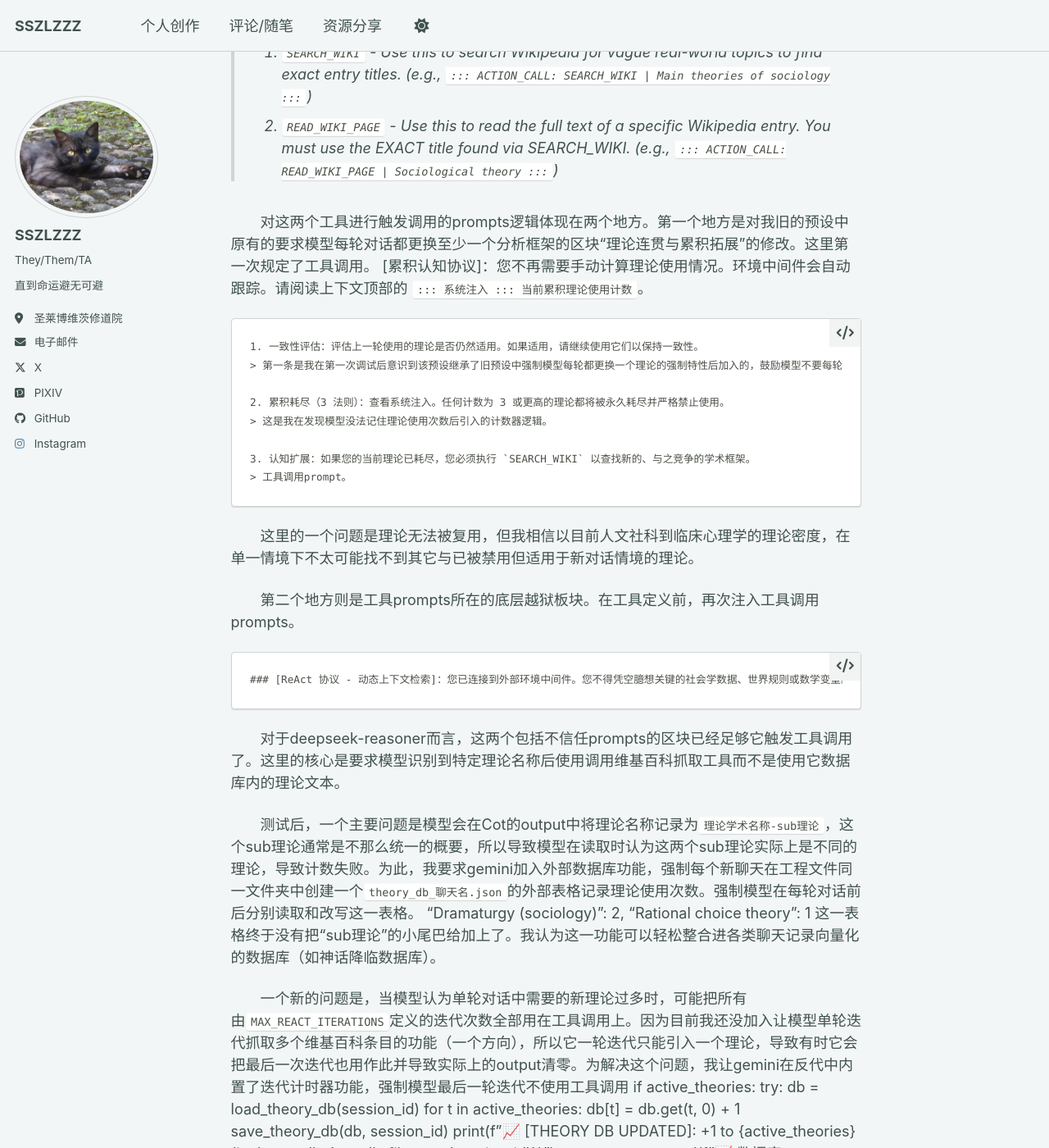
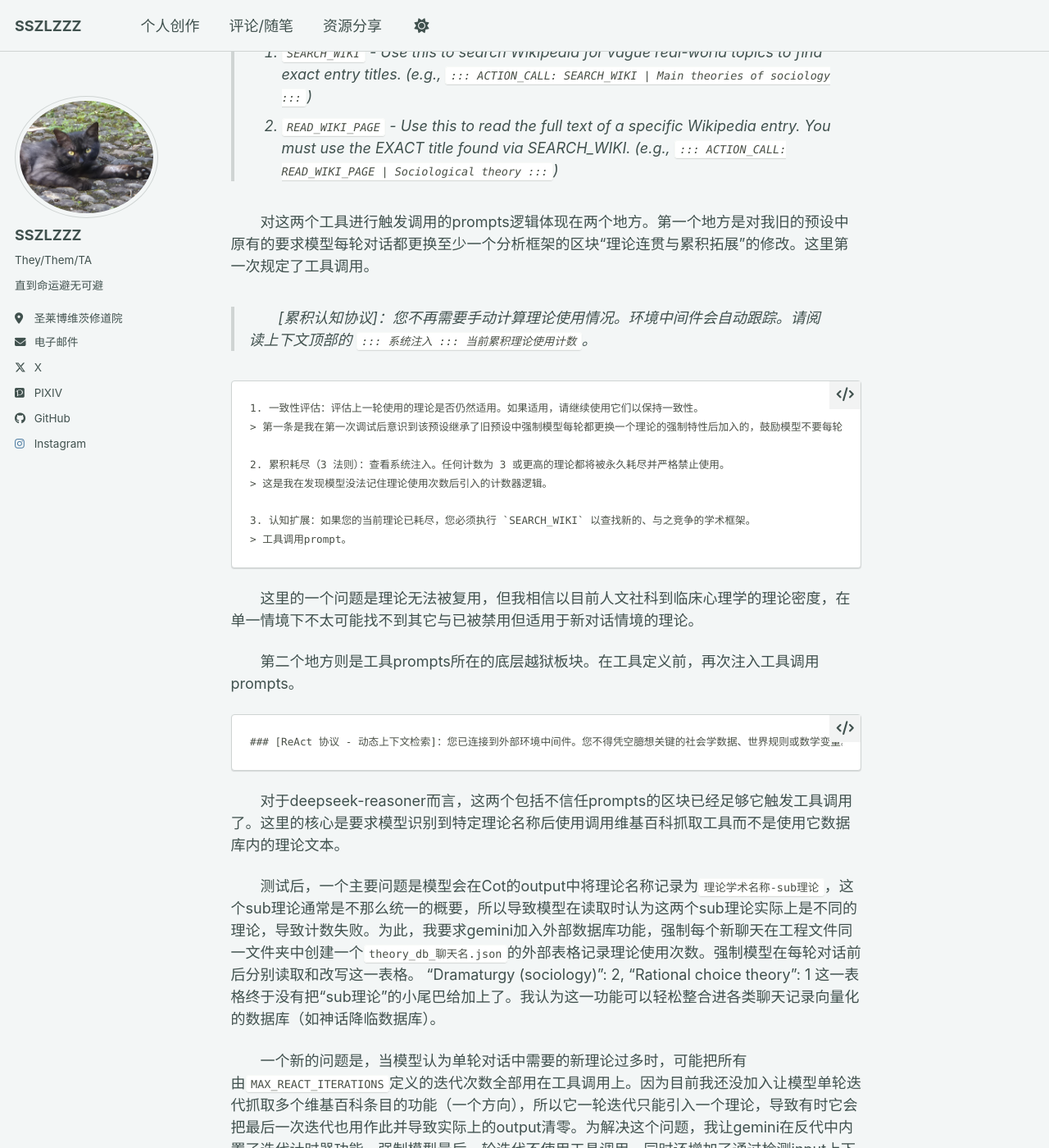
Before and after one commit to bebsgddgdghddh/sszlzzz, a Jekyll site: the page built from _publications/20260322PU1.md, in a window 1280 px wide and 1400 px high, scrolled down 1547 px. Shown: the whole window at 82% size. Built offline with Jekyll 4.4.1, drawn with Linux system fonts in a browser that asks for light colours; a script bundle is joined from its source files by our own code; library files that are not in the unit come from our copies; comment, search, counter and statistics services are not loaded; some of the changed text lies outside the part shown.

Commit message:
Update 20260322PU1.md

```diff
--- a/_publications/20260322PU1.md
+++ b/_publications/20260322PU1.md
@@ -6,7 +6,7 @@
 excerpt: 'Gemini3.1pro编写的酒馆反向代理，在推理理论分析框架上实现ReAct Prompting的第一部分（输入门控迭代）（第二部分由于技术限制无法实现），可以自动根据剧情推进和用户输入更新九个维度（从微观的临床心理学到人际网络再到宏观的历史政治学）的分析理论框架。更新实现双重触发机制: 推理模型选择和计数器强制,两种机制在Cot中为线性流程，第一种优于第二种。更新通过让模型阅读维基百科相关摘要实现。分析框架的更新保证剧情及其描写不会长时间在相同理论指导下进行。'
 date: 26-03-22
 venue: 'sszlzzz的酒馆'
-slidesurl: 'https://drive.google.com/file/d/1W_oNE5PpyTn5xxsrP4xAIW5VyS0jiyhJ/view?usp=sharing' #GOOGLE DRIVE
+slidesurl: 'https://drive.google.com/file/d/1JtU6bwLnZMbOiIY6uLOfAPclnw4C5Ttg/view?usp=sharing' #GOOGLE DRIVE
 paperurl: '' #MEGA
 bibtexurl: '' #ONEDRIVE
 
@@ -36,7 +36,7 @@
 >2. `READ_WIKI_PAGE` - Use this to read the full text of a specific Wikipedia entry. You must use the EXACT title found via SEARCH_WIKI. (e.g., `::: ACTION_CALL: READ_WIKI_PAGE | Sociological theory :::`)
 
 对这两个工具进行触发调用的prompts逻辑体现在两个地方。第一个地方是对我旧的预设中原有的要求模型每轮对话都更换至少一个分析框架的区块“理论连贯与累积拓展”的修改。这里第一次规定了工具调用。
-    [累积认知协议]：您不再需要手动计算理论使用情况。环境中间件会自动跟踪。请阅读上下文顶部的 `::: 系统注入 ::: 当前累积理论使用计数`。
+>[累积认知协议]：您不再需要手动计算理论使用情况。环境中间件会自动跟踪。请阅读上下文顶部的 `::: 系统注入 ::: 当前累积理论使用计数`。
 
     1. 一致性评估：评估上一轮使用的理论是否仍然适用。如果适用，请继续使用它们以保持一致性。
     > 第一条是我在第一次调试后意识到该预设继承了旧预设中强制模型每轮都更换一个理论的强制特性后加入的，鼓励模型不要每轮都换理论。
@@ -60,18 +60,8 @@
      "Rational choice theory": 1
 这一表格终于没有把“sub理论”的小尾巴给加上了。我认为这一功能可以轻松整合进各类聊天记录向量化的数据库（如神话降临数据库）。
 
-一个新的问题是，当模型认为单轮对话中需要的新理论过多时，可能把所有由`MAX_REACT_ITERATIONS`定义的迭代次数全部用在工具调用上。因为目前我还没加入让模型单轮迭代抓取多个维基百科条目的功能（一个方向），所以它一轮迭代只能引入一个理论，导致有时它会把最后一次迭代也用作此并导致实际上的output清零。为解决这个问题，我让gemini在反代中内置了迭代计时器功能，强制模型最后一轮迭代不使用工具调用
-     if active_theories:
-      try:
-        db = load_theory_db(session_id)
-        for t in active_theories: db[t] = db.get(t, 0) + 1
-        save_theory_db(db, session_id)
-        print(f"📈 [THEORY DB UPDATED]: +1 to {active_theories} (in theory_db_{get_db_filename(session_id)})")
-        turn_events.append(f"📈 数据库【{session_id}】更新: {active_theories} 计数 +1")
-      except Exception:
-        pass
-同时还增加了通过检测input上下文突然减少而识别开始新聊天的机制。log会输出：
-    🔄 [SYSTEM DETECT] 检测到全新对话 (信标: default)，正在重置理论数据库...
+一个新的问题是，当模型认为单轮对话中需要的新理论过多时，可能把所有由`MAX_REACT_ITERATIONS`定义的迭代次数全部用在工具调用上。因为目前我还没加入让模型单轮迭代抓取多个维基百科条目的功能（一个方向），所以它一轮迭代只能引入一个理论，导致有时它会把最后一次迭代也用作此并导致实际上的output清零。为解决这个问题，我让gemini在反代中内置了迭代计时器功能，强制模型最后一轮迭代不使用工具调用。同时还增加了通过检测input上下文突然减少而识别开始新聊天的机制。log会输出：
+> 🔄 [SYSTEM DETECT] 检测到全新对话 (信标: default)，正在重置理论数据库...
 反代和酒馆本身的log都被生成在插件子文件夹`logs`中。
 
 这是一个原始的酒馆插件，它实现了我预期的两个功能：1.在故事情境和分析框架脱节时自动更换理论；2.保证单一理论不会被应用很多论对话（轮数可以通过更改预设中`10.理论连贯与累积拓展`的默认设置实现）。
```
